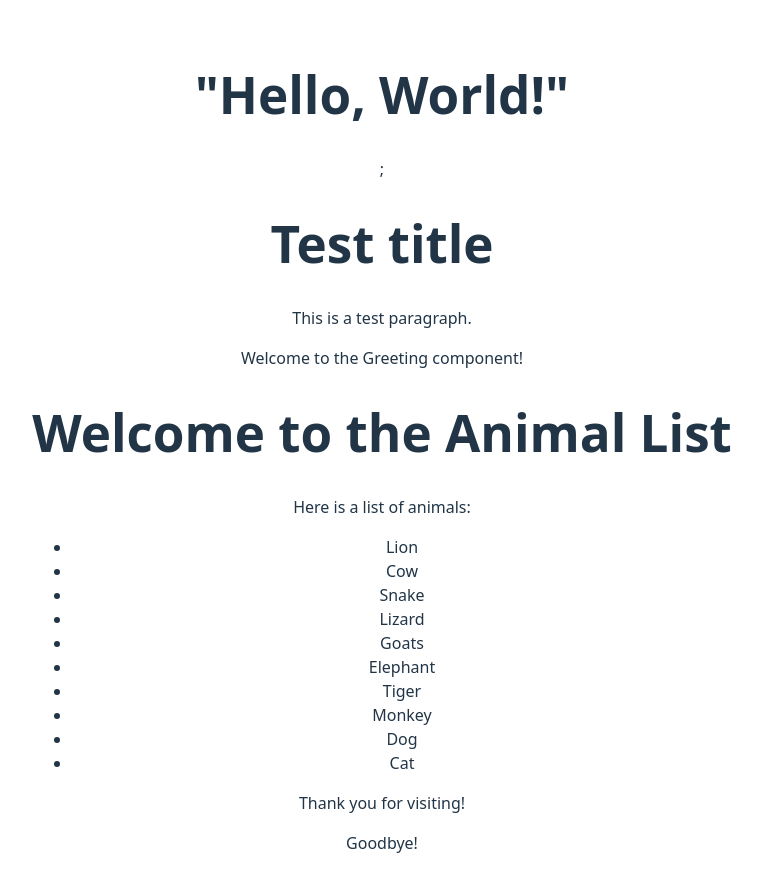
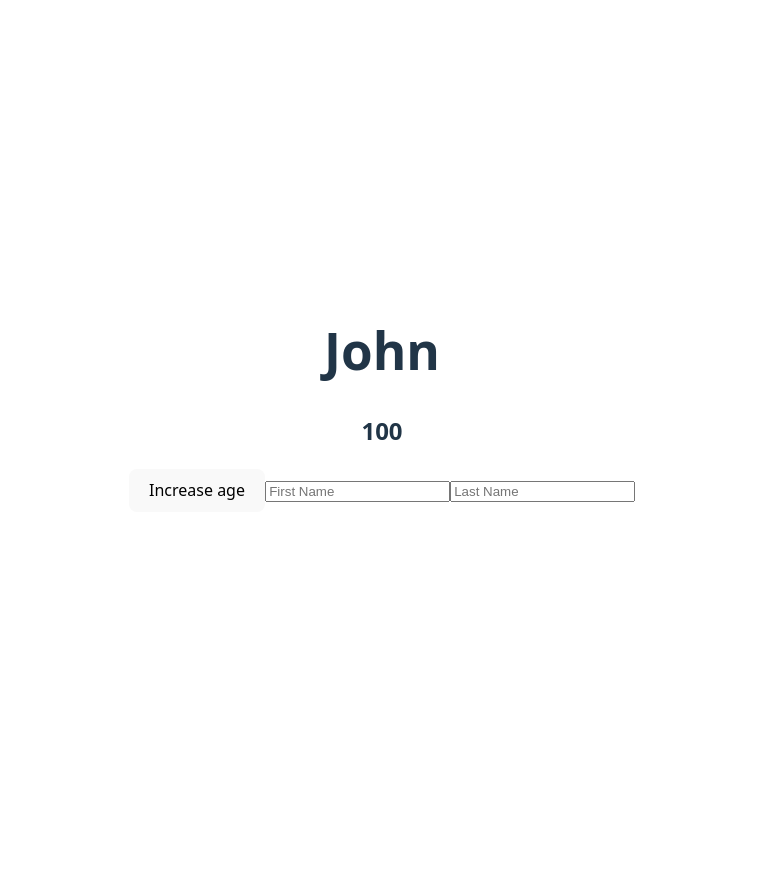
Before and after one commit to Sptailor/reactApp, a React (Vite) app: page / in a window 1280 px wide. Shown: the top 892 px of the page, without its empty margins (258-1020 px from the left). After the commit the page ends 800 px from the top, so only its background shows below. Built offline with nearby package versions, Linux system fonts and the light colour scheme.

Commit message:
Practice react

```diff
--- a/src/App.jsx
+++ b/src/App.jsx
@@ -1,6 +1,7 @@
+
 import { useState } from 'react'
 
-import './App.css'
+import './App2.css'
 
 function ListItem(props) {
   return <li>{props.animal}</li>
--- /dev/null
+++ b/src/Person.css
@@ -0,0 +1,28 @@
+h1 {
+  font-family: sans-serif;
+  font-size: 24px;
+  color: #333;
+  margin-bottom: 4px;
+}
+
+h2 {
+  font-family: sans-serif;
+  font-size: 18px;
+  color: #666;
+  margin-top: 0;
+}
+
+button {
+  padding: 8px 14px;
+  background-color: #4cafef;
+  color: white;
+  border: none;
+  border-radius: 4px;
+  cursor: pointer;
+  font-size: 14px;
+  margin-top: 10px;
+}
+
+button:hover {
+  background-color: #379ad8;
+}
--- /dev/null
+++ b/src/Person.jsx
@@ -0,0 +1,46 @@
+import { useState } from 'react'
+
+import './App.css'
+
+function Person() {
+  const [person, setPerson] = useState({ name: "John", age: 100 });
+  // const [fName,setFirstName]=useState('');
+  // const [lName,setLastName]=useState('');
+
+
+
+  // GOOD - Do this!
+  const handleIncreaseAge = () => {
+    // copy the existing person object into a new object
+    // while updating the age property
+    const newPerson = { ...person, age: person.age + 1 };
+    setPerson(newPerson);
+
+  };
+  const handleFirstName = (e) => {
+    const [, lastName = ""] = person.name.split(" "); // ignore first name, keep last
+    const newPerson = { ...person, name: e.target.value + " " + lastName };
+    setPerson(newPerson);
+  };
+
+  const handleLastName = (e) => {
+    const [firstName = ""] = person.name.split(" "); // keep first name
+    const newPerson = { ...person, name: firstName + " " + e.target.value };
+    setPerson(newPerson);
+  };
+
+
+
+ console.log("during render: ", person);
+  return (
+    <>
+      <h1>{person.name}</h1>
+      <h2>{person.age}</h2>
+      <button onClick={handleIncreaseAge}>Increase age</button>
+       <input type="text" onChange={handleFirstName} placeholder="First Name" />
+      <input type="text" onChange={handleLastName} placeholder="Last Name" />
+    </>
+  );
+}
+
+export default Person;
--- a/src/main.jsx
+++ b/src/main.jsx
@@ -1,12 +1,16 @@
 import { StrictMode } from 'react'
 import { createRoot } from 'react-dom/client'
 import './index.css'
-import App from './App.jsx'
+import App from './Person.jsx'
 import Greeting from "./Greeting.jsx";
+import Person from './Person.jsx';
 
 createRoot(document.getElementById('root')).render(
   <StrictMode>
-    <Greeting/>
-    < App/>
+    {/* <Greeting/> */}
+    {/* < App/> */}
+    <Person/>
+
+
   </StrictMode>,
 )
```
